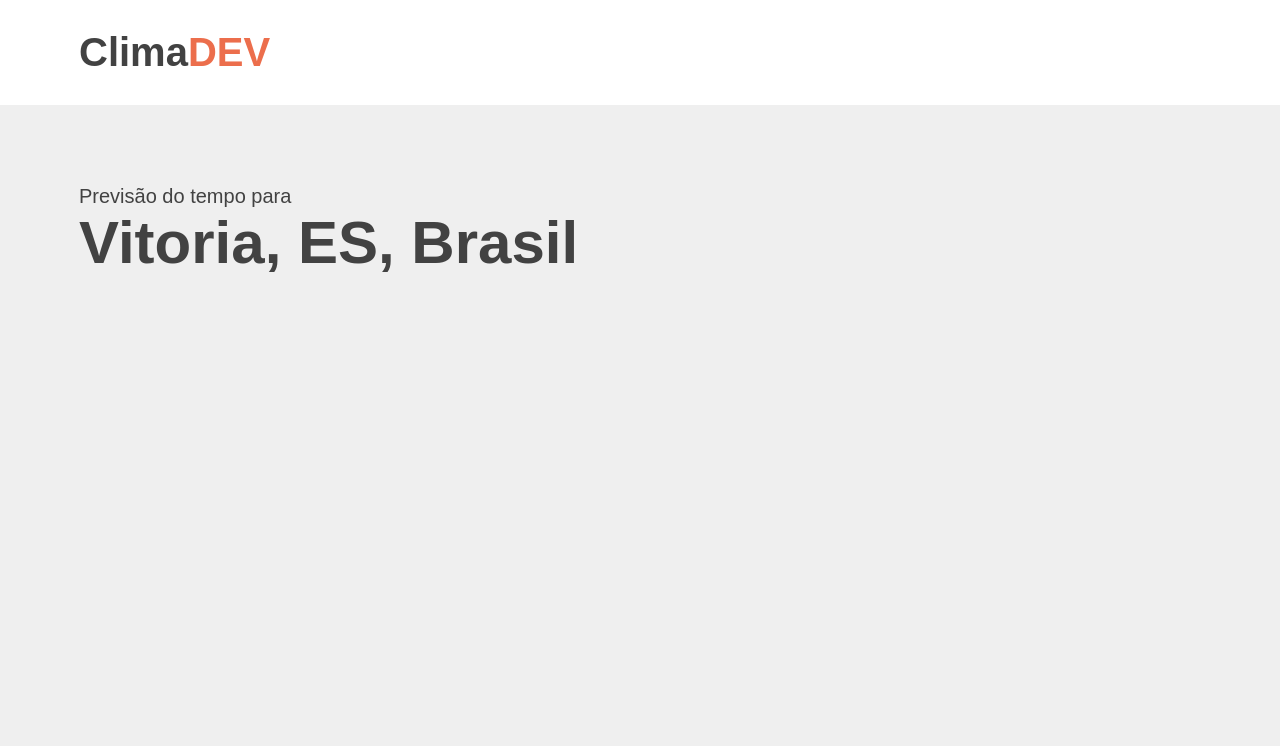
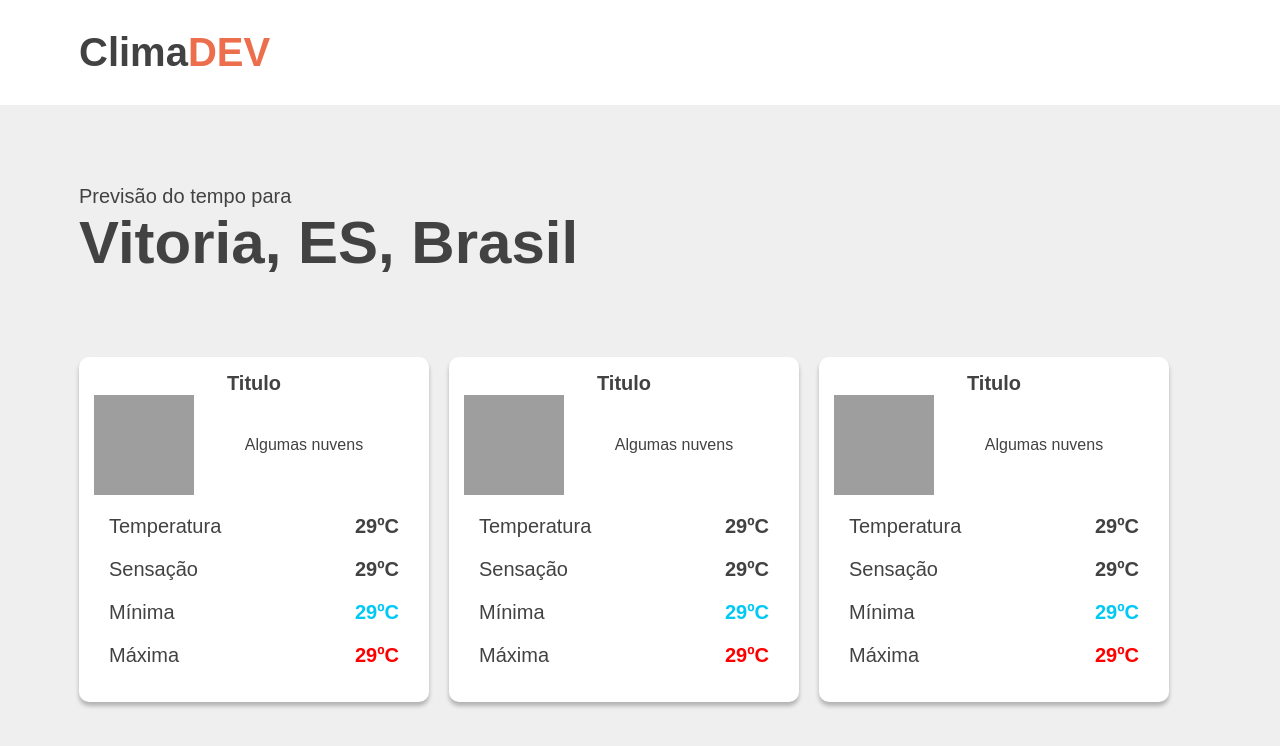
Before and after one commit to bezerrak3/climadev, a Next.js app: page /info/1/1 in a window 1280 px wide. Shown: the top 746 px of the page. Built offline with nearby package versions, Linux system fonts and the light colour scheme; grey boxes are pictures that could not be loaded.

Commit message:
Criado clima card

```diff
--- a/pages/info/[lat]/[lon].jsx
+++ b/pages/info/[lat]/[lon].jsx
@@ -1,5 +1,6 @@
 import styled from "styled-components";
 
+import ClimaCard from "../../../src/components/climaCard/ClimaCard";
 import Container from "../../../src/components/layout/container/Container";
 import Navbar from "../../../src/components/navbar/Navbar"
 
@@ -22,7 +23,12 @@ const CityName = styled.h2`
     padding: 0;
     margin: 0;
 `
-
+const InfoContainer = styled.div`
+    display: flex;
+    justify-content: space-between1;
+    flex-wrap: wrap;
+    gap: 20px;
+`
 
 export default function InfoPage(){
     return(
@@ -34,6 +40,11 @@ export default function InfoPage(){
                <Text>Previsão do tempo para</Text>
                <CityName>Vitoria, ES, Brasil</CityName>
               </Content>
+              <InfoContainer>
+                <ClimaCard/>
+                <ClimaCard />
+                <ClimaCard />
+              </InfoContainer>
             </Container>
            </Body>
         </>
--- /dev/null
+++ b/src/components/climaCard/ClimaCard.jsx
@@ -0,0 +1,69 @@
+import styled from "styled-components";
+
+const StyledClimaCard = styled.div`
+    background: ${props => props.theme.colors.white};
+    box-shadow: 0px 4px 4px rgba(0,0,0,0.25);
+    border-radius: 10px;
+    width: 350px;
+    padding: 15px;
+    box-sizing: border-box;
+`
+const Title = styled.h6`
+    font-weight: 700;
+    font-size: 20px;
+    text-align: center;
+    margin: 0;
+    padding: 0;
+`
+const BasicInfo = styled.div`
+    display: flex;
+    align-items: center;
+    justify-content: space-between;
+
+`
+const BasicInfoImg = styled.img`
+    width: 100px;
+    height: 100px;
+`
+const BasicInfoText = styled.div`
+    text-align: center;
+    flex:1;
+`
+
+const InfoLine = styled.p`
+    display: flex;
+    justify-content: space-between;
+    font-size: 20px;
+    padding: 0 15px;
+`
+
+const InfoTemperature = styled.span`
+    font-weight: 700;
+    ${props => props.blue && 'color: #00C9F5;'}
+    ${props => props.red && 'color: #FF0000;'}
+`
+
+export default function ClimaCard(){
+    return(
+        <StyledClimaCard>
+          <Title>Titulo</Title>
+          <BasicInfo>
+            <BasicInfoImg src="https://openweathermap.org/img/wn/02d@2x.png" />
+            <BasicInfoText>Algumas nuvens</BasicInfoText>
+          </BasicInfo>
+            <InfoLine>
+                Temperatura<InfoTemperature>29ºC</InfoTemperature>
+            </InfoLine>
+            <InfoLine>
+                Sensação<InfoTemperature>29ºC</InfoTemperature>
+            </InfoLine>
+            <InfoLine>
+                Mínima<InfoTemperature blue >29ºC</InfoTemperature>
+            </InfoLine>
+            <InfoLine>
+                Máxima<InfoTemperature red >29ºC</InfoTemperature>
+            </InfoLine>
+        </StyledClimaCard>
+    )
+
+}
```
